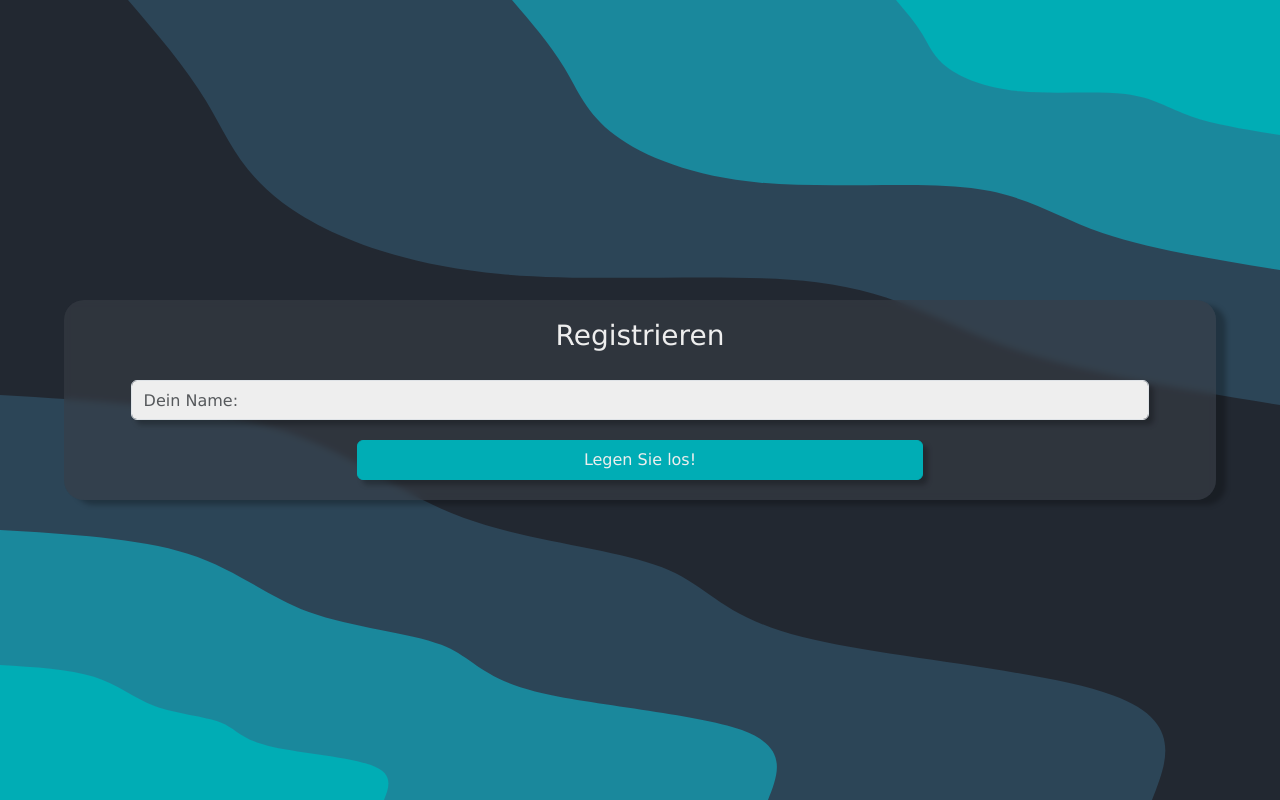
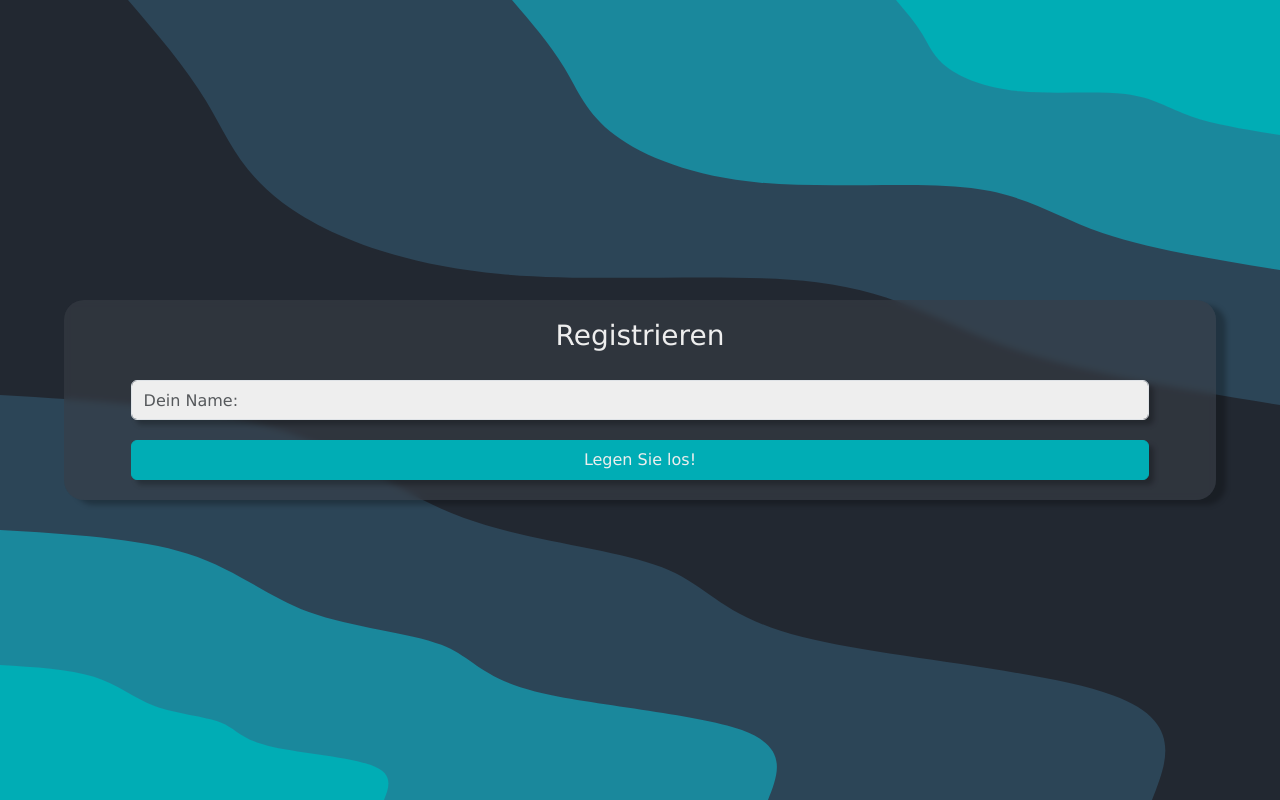
Before and after one commit to DieMenschenOrganisation/tdot_2023_scanner_app, a Vue app: page /#/register in a window 1280 px wide. Built offline with nearby package versions, Linux system fonts and the light colour scheme.

Commit message:
made submit button wider

```diff
--- a/src/views/RegisterView.vue
+++ b/src/views/RegisterView.vue
@@ -23,7 +23,7 @@ function handleSubmit(): void {
             <input id="input" class="form-control" type="text" placeholder="Dein Name:" v-model="name">
         </div>
         <div id="register-button">
-            <button id="button" type="submit" class="btn text-light btn-primary w-50">Legen Sie los!</button>
+            <button id="button" type="submit" class="btn text-light btn-primary">Legen Sie los!</button>
         </div>
     </form>
 </template>
@@ -78,6 +78,7 @@ function handleSubmit(): void {
     #register-button {
         #button {
             height: 40px;
+            width: 90%;
 
             box-shadow: 5px 5px 5px rgba(#000, 0.25);
         }
```
